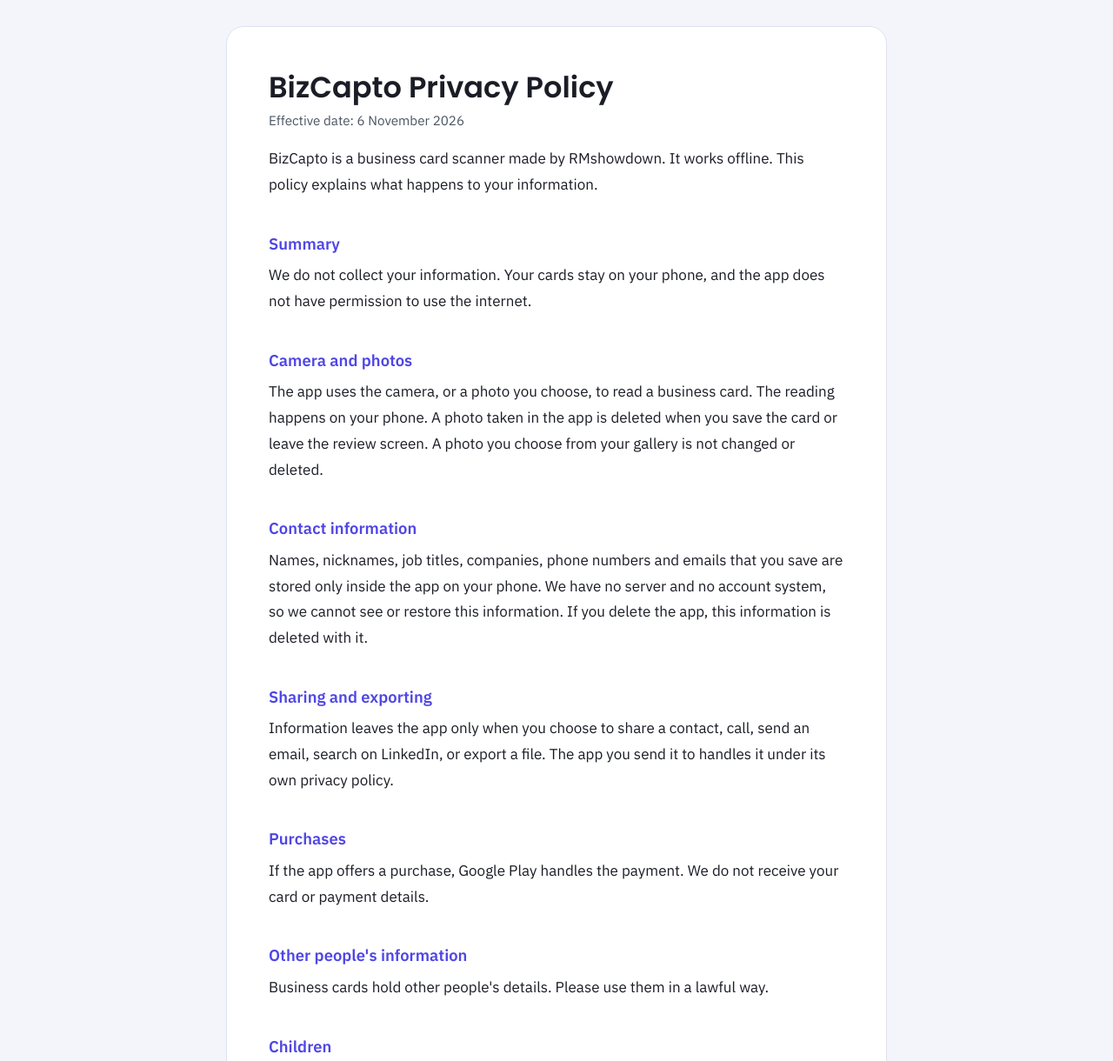
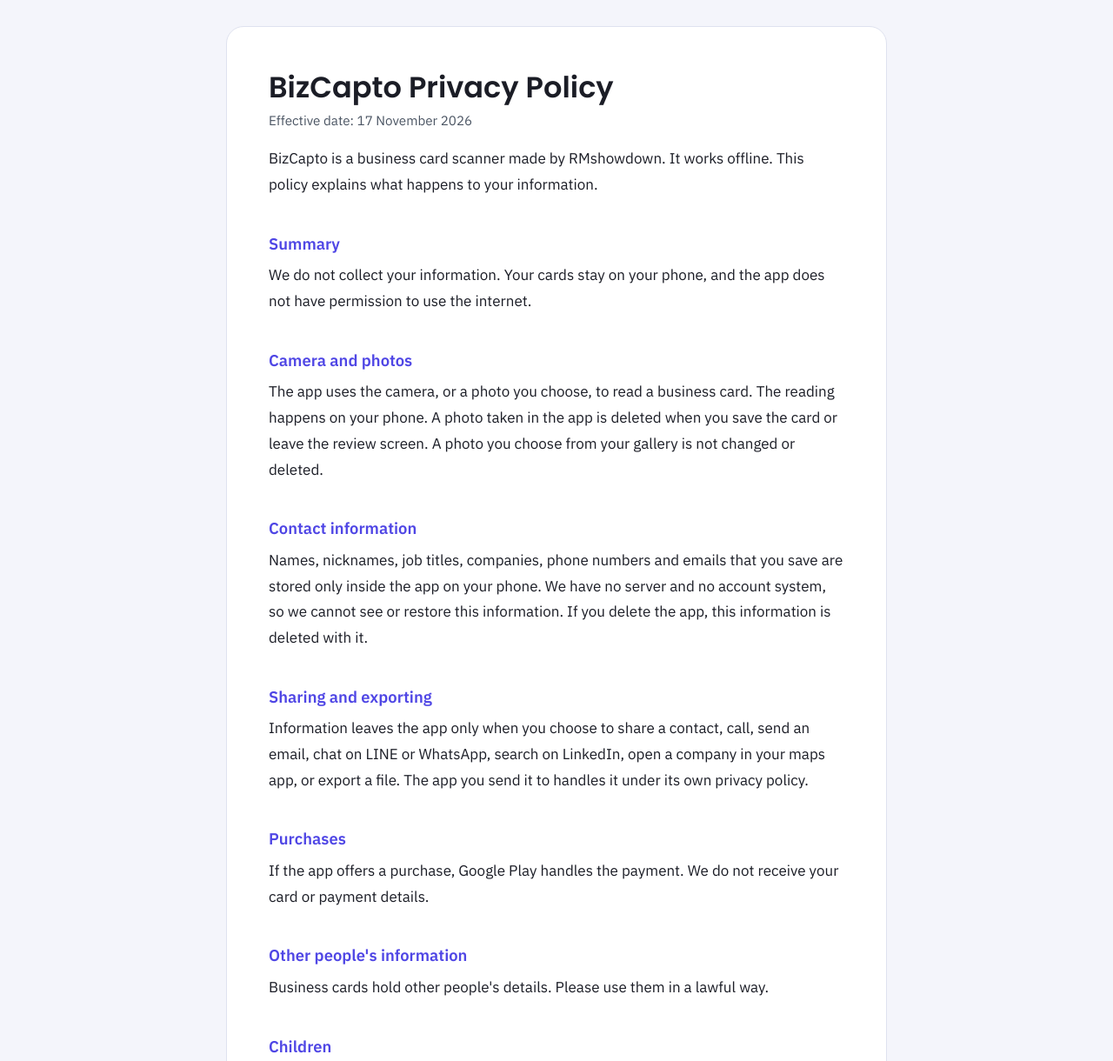
Before and after one commit to B1ackmonday/bizcapto-landing-page, a plain HTML site: page privacy.html in a window 1280 px wide. Shown: the part 67-1287 px from the top of the page at 87% size. Drawn offline with Linux system fonts and the light colour scheme.

Commit message:
docs(privacy): mention LINE, WhatsApp and maps in sharing

```diff
--- a/privacy.html
+++ b/privacy.html
@@ -45,7 +45,7 @@
 
 <main>
 <h1>BizCapto Privacy Policy</h1>
-<p>Effective date: 6 November 2026</p>
+<p>Effective date: 17 November 2026</p>
 <p>BizCapto is a business card scanner made by RMshowdown. It works offline. This policy explains what happens to your information.</p>
 
 <h2>Summary</h2>
@@ -58,7 +58,7 @@
 <p>Names, nicknames, job titles, companies, phone numbers and emails that you save are stored only inside the app on your phone. We have no server and no account system, so we cannot see or restore this information. If you delete the app, this information is deleted with it.</p>
 
 <h2>Sharing and exporting</h2>
-<p>Information leaves the app only when you choose to share a contact, call, send an email, search on LinkedIn, or export a file. The app you send it to handles it under its own privacy policy.</p>
+<p>Information leaves the app only when you choose to share a contact, call, send an email, chat on LINE or WhatsApp, search on LinkedIn, open a company in your maps app, or export a file. The app you send it to handles it under its own privacy policy.</p>
 
 <h2>Purchases</h2>
 <p>If the app offers a purchase, Google Play handles the payment. We do not receive your card or payment details.</p>
--- a/sitemap.xml
+++ b/sitemap.xml
@@ -6,6 +6,6 @@
   </url>
   <url>
     <loc>https://b1ackmonday.github.io/bizcapto-landing-page/privacy.html</loc>
-    <lastmod>2026-11-06</lastmod>
+    <lastmod>2026-11-17</lastmod>
   </url>
 </urlset>
```
